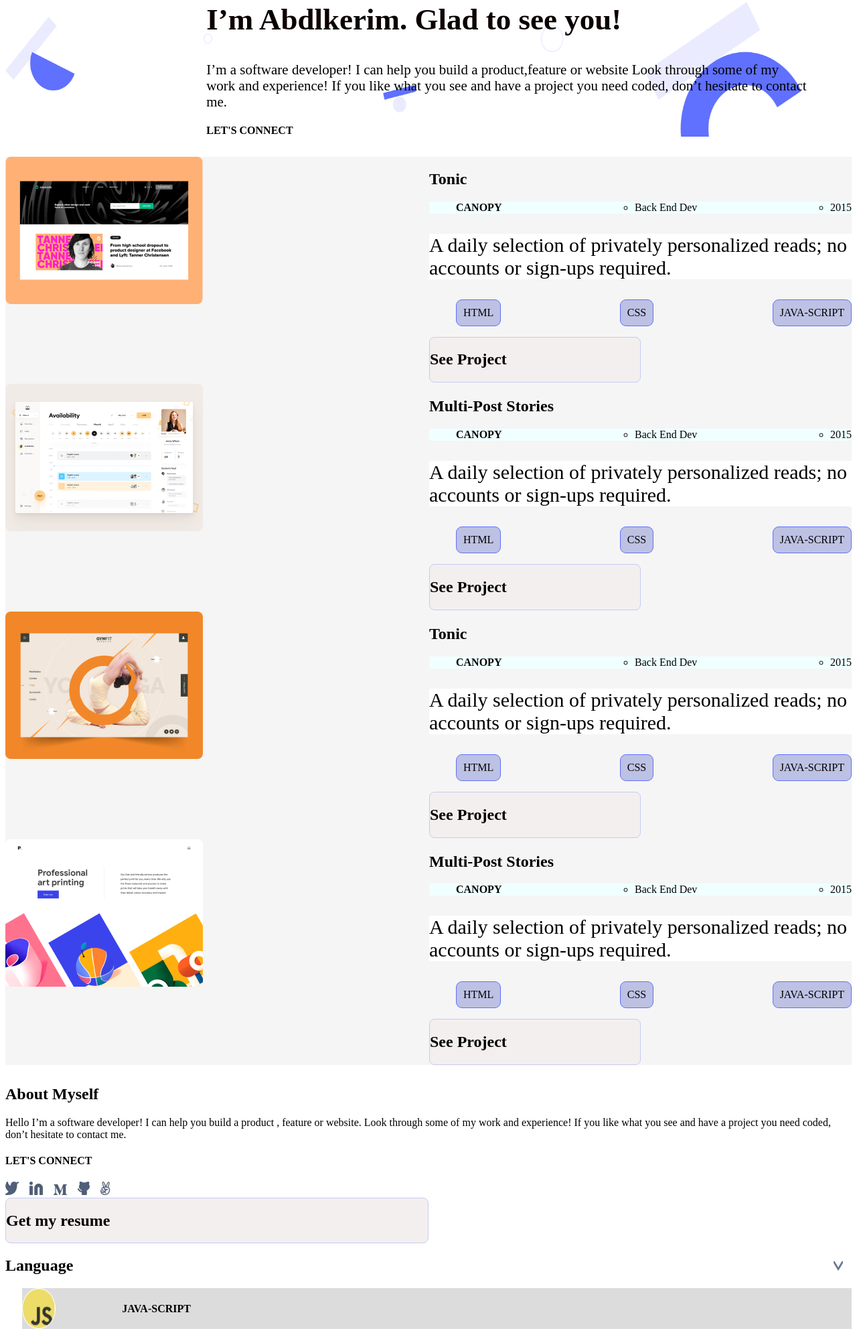
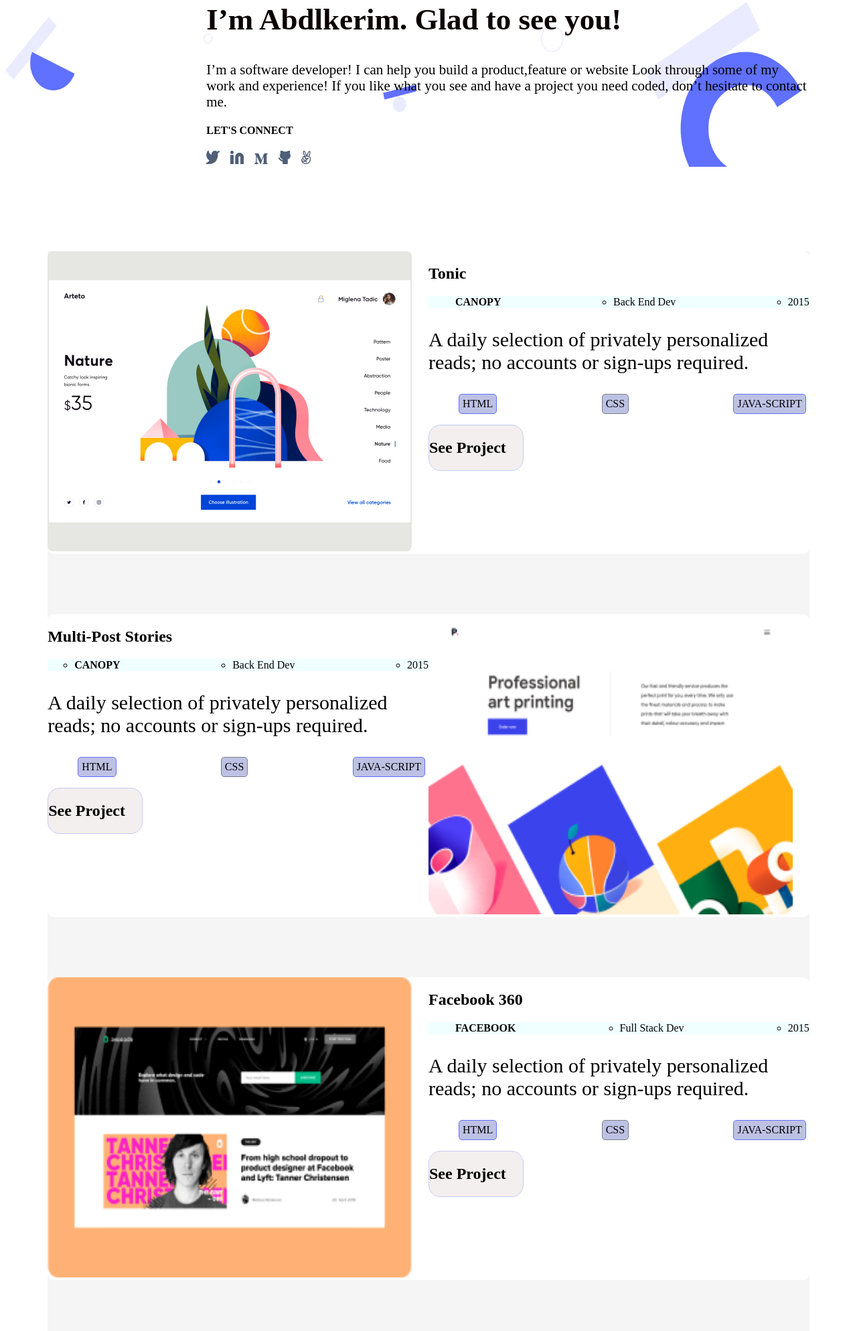
Before and after one commit to Abdlkerimshemsu/First_project_OnWeb, a website: page index.html in a window 1280 px wide. Shown: the part 265-2252 px from the top of the page at 67% size. Drawn offline with Linux system fonts and the light colour scheme.

Commit message:
about the email

```diff
--- a/a.js
+++ b/a.js
@@ -1,11 +1,40 @@
+/* document.addEventListener('DOMContentLoaded', () => {
+    const menuIcon = document.querySelector('.three');
+    const about = document.querySelector('.menus');
+    const menuItems = document.querySelectorAll('.menu_items li a');
+    const closeButton = document.querySelector('.menus .menu_items li:last-child a');
 
+    // Add event listener to the hamburger menu icon
+    menuIcon.addEventListener('click', () => {
+        menus.style.display = 'flex';
+    });
 
+    // Add event listeners to the menu options
+    menuItems.forEach((item) => {
+        item.addEventListener('click', () => {
+            menus.style.display = 'none';
+            // Display the corresponding content here
+        });
+    });
+
+    // Add event listener to the close button
+    closeButton.addEventListener('click', () => {
+        menus.style.display = 'none';
+    });
+    function showsidebar() {
+        const manus = document.querySelector('.manus')
+        manus.style.display = 'flex'
+    }
+}); */
 
 document.addEventListener('DOMContentLoaded', () => {
   const menuIcon = document.querySelector('.three');
   const menus = document.querySelector('.menus');
   const menuItems = document.querySelectorAll('.menu_items li a');
   const closeButton = document.querySelector('.Close-btn');
+  const form = document.querySelector('.nea');
+  const emailInput = document.querySelector('.ema');
+  const errorMessage = document.getElementById('error-message');
 
   // Function to show the menu
   function showMenu() {
@@ -15,6 +44,17 @@
   // Function to hide the menu
   function hideMenu() {
     menus.style.display = 'none';
+  }
+
+  // Function to validate the email
+  function validateEmail(event) {
+    if (emailInput.value !== emailInput.value.toLowerCase()) {
+      errorMessage.textContent = 'Email must be in lowercase.';
+      errorMessage.style.color = 'white';
+      event.preventDefault();
+    } else {
+      errorMessage.textContent = '';
+    }
   }
 
   // Add event listener to the hamburger menu icon
@@ -33,4 +73,7 @@
 
   // Add event listener to the close button
   closeButton.addEventListener('click', hideMenu);
+
+  // Add event listener to the form on submit
+  form.addEventListener('submit', validateEmail);
 });
--- a/index.html
+++ b/index.html
@@ -7,12 +7,13 @@
         <meta charset="UTF-8">
         <meta name="viewport" content="width=device-width, initial-scale=1.0">
         <link rel="stylesheet" href="web.css">
+        <script src="a.js"></script>
         <title>My</title>
     </head>
 
 <body>
     <section>
-        <div class="both">
+        <div class="both" id="Portfolio">
             <div class="Logo">
                 <h1>My Logo</h1>
             </div>
@@ -27,14 +28,16 @@
                 </div>
                 <div class="menus">
                     <ul class="menu_items">
-                        <li><a href="#">Portfolio</a></li>&nbsp;&nbsp;
-                        <li><a href="#">About</a></li>&nbsp;&nbsp;
-                        <li><a href="#">Contact</a></li>&nbsp;&nbsp;
+                        <li><a href="#Portfolio">Portfolio</a></li>&nbsp;&nbsp;
+                        <li><a href="#About">About</a></li>&nbsp;&nbsp;
+                        <li><a href="#Contact">Contact</a></li>&nbsp;&nbsp;
+
+                        <li><a href="#" class="Close-btn">Close</a></li>
+
                     </ul>
                 </div>
             </nav>
         </div>
-
     </section>
     <section>
         <div class="w">
@@ -57,7 +60,19 @@
                 <div class="l">
                     <H4>LET'S CONNECT</H4>
                 </div>
+                <div class="hey">
+                    <a href="https://twitter.com" class="a" target="_blank" rel="noopener"> <img src="./image/1.png"
+                            alt="twitter"></a>&nbsp;&nbsp;&nbsp;
+                    <a href="https://www.linkedin.com" class="a" target="_blank" rel="noopener"> <img
+                            src="./image/2.png" alt="linkedlin"></a>&nbsp;&nbsp;&nbsp;
+                    <a href="https://medium.com/" class="a" target="_blank" rel="noopener"> <img src="./image/3.png"
+                            alt="medium"></a>&nbsp;&nbsp;&nbsp;
+                    <a href="https://github.com" class="a" target="_blank" rel="noopener"> <img src="./image/4.png"
+                            alt="github"></a>&nbsp;&nbsp;&nbsp;
+                    <a href="https://en.wikipedia.org/wiki/Angel" class="a" target="_blank" rel="noopener"> <img
+                            src="./image/5.png" alt="Angel"></a>&nbsp;&nbsp;&nbsp;
 
+                </div>
             </div>
         </div>
 
@@ -67,107 +82,12 @@
         <!-- the Large container -->
         <div class="Large_container">
             <!--the first part-->
-            <!--<div class="image_other_content">-->
+
+            <div class="image_other_content">
                 <!--for image-->
-
-            <div class="image_portfolio">
-                <img src="image/Snapshoot Portfolio (1).png" alt="">
+                <div class="image_portfolio3">
+                    <img src="image/Snapshoot Portfolio.png" alt="">
                 </div>
-            <!--for tonic and other-->
-            <div class="tonic_others">
-                <h1>Tonic</h1>
-                <!-- paragraph 1 for three things-->
-                <div class="para7">
-                    <Ul>
-                        <b>CANOPY</b>
-                        <Li>Back End Dev</LI>
-                        <LI>2015</LI>
-                    </Ul>
-                </div>
-                <!-- paragraph 2 for three things-->
-                <div class="para6">
-                    <p>
-                        A daily selection of privately
-                        personalized reads; no accounts or
-                        sign-ups required.
-                    </p>
-                </div>
-
-                <!-- html css java-script-->
-                <div class="HCJ">
-                    <ul>
-                        <div class="HTML">
-                            <li>HTML</li>
-                        </div>
-                        <div class="CSS">
-                            <li>CSS</li>
-                        </div>
-                        <div class="JAVA-SCRIP">
-                            <li>JAVA-SCRIPT</li>
-                        </div>
-                    </ul>
-
-                </div>
-
-                <!--</div>-->
-                <!-- see project-->
-                <div class="see_project">
-                    <h1>See Project</h1>
-                </div>
-            </div>
-            <!-- the second part-->
-            <!-- <div class="image_other_content2">-->
-            <div class="image_portfolio2">
-                <img src="image/Snapshoot Portfolio (2).png" alt="">
-            </div>
-            <!-- the multi and other paragragh-->
-            <div class="mult-other">
-                <h1>
-                    Multi-Post Stories
-                </h1>
-                <!--CANOPY AND OTHER-->
-                <div class="para7">
-                    <Ul>
-                        <b>CANOPY</b>
-                        <Li>Back End Dev</LI>
-                        <LI>2015</LI>
-                    </Ul>
-                </div>
-                <!--paragraph 2.2-->
-                <div class="para6">
-                    <p>
-                        A daily selection of privately personalized reads; no accounts or sign-ups required.
-                    </p>
-                </div>
-
-                <!-- html css java-script-->
-                <div class="HCJ">
-                    <ul>
-                        <div class="HTML">
-                            <li>HTML</li>
-                        </div>
-                        <div class="CSS">
-                            <li>CSS</li>
-                        </div>
-                        <div class="JAVA-SCRIP">
-                            <li>JAVA-SCRIPT</li>
-                        </div>
-                    </ul>
-
-                </div>
-                <!-- see project-->
-                <div class="see_project">
-                    <h1>See Project</h1>
-                </div>
-            </div>
-            <!--</div>-->
-
-            <!--the third part-->
-            <!--<div class="image_other_content">-->
-            <div class="image_portfolio3">
-                <img src="image/Snapshoot Portfolio (3).png" alt="">
-            </div>
-
                 <!--for tonic and other-->
                 <div class="tonic_others">
                     <h1>Tonic</h1>
@@ -210,12 +130,13 @@
                         <h1>See Project</h1>
                     </div>
                 </div>
-            <!--</div>-->
-            <!-- the fourth part-->
-            <!--<div class="image_other_content2">-->
-            <div class="image_portfolio2">
-                <img src="image/Snapshoot Portfolio (4).png" alt="">
             </div>
+
+
+
+            <!-- the second part-->
+            <div class="image_other_content2">
+
                 <!-- the multi and other paragragh-->
                 <div class="mult-other">
                     <h1>
@@ -224,9 +145,109 @@
                     <!--CANOPY AND OTHER-->
                     <div class="para7">
                         <Ul>
-                        <b>CANOPY</b>
+                            <li> <b>CANOPY</b></li>
                             <Li>Back End Dev</LI>
                             <LI>2015</LI>
+                        </Ul>
+                    </div>
+                    <!--paragraph 2.2-->
+                    <div class="para6">
+                        <p>
+                            A daily selection of privately personalized reads; no accounts or sign-ups required.
+                        </p>
+                    </div>
+
+                    <!-- html css java-script-->
+                    <div class="HCJ">
+                        <ul>
+                            <div class="HTML">
+                                <li>HTML</li>
+                            </div>
+                            <div class="CSS">
+                                <li>CSS</li>
+                            </div>
+                            <div class="JAVA-SCRIP">
+                                <li>JAVA-SCRIPT</li>
+                            </div>
+                        </ul>
+
+                    </div>
+                    <!-- see project-->
+                    <div class="see_project">
+                        <h1>See Project</h1>
+                    </div>
+                </div>
+                <div class="image_portfolio3">
+                    <img src="image/Snapshoot Portfolio (4).png" alt="">
+                </div>
+            </div>
+
+            <!--the third part-->
+            <div class="image_other_content">
+                <div class="image_portfolio3">
+                    <img src="image/Snapshoot Portfolio (1).png" alt="Snapshot of my portfolio">
+
+                </div>
+
+                <!--for tonic and other-->
+                <div class="tonic_others">
+                    <h1>Facebook 360</h1>
+                    <!-- paragraph 1 for three things-->
+                    <div class="para7">
+                        <Ul>
+                            <b>FACEBOOK</b>
+                            <Li>Full Stack Dev</LI>
+                            <LI>2015</LI>
+                        </Ul>
+                    </div>
+                    <!-- paragraph 2 for three things-->
+                    <div class="para6">
+                        <p>
+                            A daily selection of privately
+                            personalized reads; no accounts or
+                            sign-ups required.
+                        </p>
+                    </div>
+
+                    <!-- html css java-script-->
+                    <div class="HCJ">
+                        <ul>
+                            <div class="HTML">
+                                <li>HTML</li>
+                            </div>
+                            <div class="CSS">
+                                <li>CSS</li>
+                            </div>
+                            <div class="JAVA-SCRIP">
+                                <li>JAVA-SCRIPT</li>
+                            </div>
+                        </ul>
+
+                    </div>
+
+
+                    <!-- see project-->
+                    <div class="see_project">
+                        <h1>See Project</h1>
+                    </div>
+                </div>
+            </div>
+
+
+            <!-- the fourth part-->
+            <div class="image_other_content2">
+
+                <!-- the multi and other paragragh-->
+                <div class="mult-other">
+                    <h1>
+                        Uber Navigation
+                    </h1>
+                    <!--CANOPY AND OTHER-->
+                    <div class="para7">
+                        <Ul>
+                            <b>Uber</b>
+                            <Li>Lead Developer</LI>
+                            <LI>2018</LI>
                         </Ul>
                     </div>
                     <!--paragraph 4.2-->
@@ -256,13 +277,15 @@
                         <h1>See Project</h1>
                     </div>
                 </div>
+                <div class="image_portfolio3">
+                    <img src="image/Snapshoot Portfolio (2).png" alt="">
                 </div>
-
-
+            </div>
+        </div>
         <!-- the fifth -->
-        <!--<div class="Long">-->
+        <div class="Long" id="About">
             <!--ABOUT-->
-        <!--<div class="About_myself">-->
+            <div class="About_myself">
                 <h1>About Myself</h1>
                 <P>Hello I’m a software developer! I can help you build a product ,
                     feature or website. Look through some of my work and
@@ -275,13 +298,16 @@
                         <H4>LET'S CONNECT</H4>
                     </div>
                     <div class="hey">
-                <a href="https://twitter.com" class="a"> <img src="./image/1.png" alt="twitter"></a>&nbsp;&nbsp;&nbsp;
-                <a href="https://www.linkedin.com" class="a"> <img src="./image/2.png"
-                        alt="linkedlin"></a>&nbsp;&nbsp;&nbsp;
-                <a href="https://medium.com/" class="a"> <img src="./image/3.png" alt="medium"></a>&nbsp;&nbsp;&nbsp;
-                <a href="https://github.com" class="a"> <img src="./image/4.png" alt="github"></a>&nbsp;&nbsp;&nbsp;
-                <a href="https://en.wikipedia.org/wiki/Angel" class="a"> <img src="./image/5.png"
-                        alt="Angel"></a>&nbsp;&nbsp;&nbsp;
+                        <a href="https://twitter.com" class="a" target="_blank" rel="noopener"> <img src="./image/1.png"
+                                alt="twitter"></a>&nbsp;&nbsp;&nbsp;
+                        <a href="https://www.linkedin.com" class="a" target="_blank" rel="noopener"> <img
+                                src="./image/2.png" alt="linkedlin"></a>&nbsp;&nbsp;&nbsp;
+                        <a href="https://medium.com/" class="a" target="_blank" rel="noopener"> <img src="./image/3.png"
+                                alt="medium"></a>&nbsp;&nbsp;&nbsp;
+                        <a href="https://github.com" class="a" target="_blank" rel="noopener"> <img src="./image/4.png"
+                                alt="github"></a>&nbsp;&nbsp;&nbsp;
+                        <a href="https://en.wikipedia.org/wiki/Angel" class="a" target="_blank" rel="noopener"> <img
+                                src="./image/5.png" alt="Angel"></a>&nbsp;&nbsp;&nbsp;
 
                     </div>
                 </div>
@@ -293,13 +319,14 @@
 
 
 
-
+            </div>
             <!--language and htcss-->
             <div class="ht_cs_js">
                 <div class="language">
                     <h2>Language</h2>
                     <img src="image/Disabled.png" alt="">
                 </div>
+
                 <!--js_ht_cs-->
                 <div class="J_H_C">
                     <DIv class="JS">
@@ -336,10 +363,12 @@
                 </div>
 
             </div>
+        </div>
 
 
+    </section>
     <!--contact -->
-        <div class="contact">
+    <div class="contact" id="Contact">
         <div class="head">
             <h1>Contact me</h1>
         </div>
@@ -353,13 +382,17 @@
             <input type="hidden" name="access_key" value="5e004b7a-5677-4cf6-82a8-a0ddd64f3a84">
             <!-- Add the name attribute to your input elements -->
             <input type="text" name="user_name" class="nme" placeholder="Enter your name" required>
-                <input type="email" name="user_email" class="ema" placeholder="Enter your email" required>
+            <input type="email" id="user_email" name="user_email" class="ema" placeholder="Enter your email" required>
+
             <textarea name="user_message" class="area" placeholder="Say something" required></textarea>
+
             <button type="submit" class="btn">Get in touch</button>
+            <div id="error-message" class="error-message"></div>
         </form>
 
     </div>
-        </div>
 
-    </section>
 </body>
+
+
+</html>
--- a/web.css
+++ b/web.css
@@ -1,3 +1,8 @@
+.image_portfolio3:hover {
+  transform: scale(1.2);
+  transition-duration: 2.5s;
+}
+
 .Logo {
   color: blue;
 }
@@ -14,6 +19,7 @@
   background-image: url(image/pc2.png);
   background-size: cover;
   margin-right: 5%;
+  margin-bottom: 10%;
 }
 
 .both {
@@ -56,8 +62,28 @@
 }
 
 @media only screen and (max-width: 668px) {
+  .menus {
+    display: none;
+    flex-direction: column;
+    width: 100%;
+    position: absolute;
+    top: 0;
+    left: 0;
+    background-color: white;
+    z-index: 1;
+  }
+
   .menu_items {
-    display: none;
+    display: flex;
+    flex-direction: column;
+    align-items: center;
+    padding: 0;
+    margin-top: 60px;
+  }
+
+  .menu_items li {
+    width: 100%;
+    text-align: center;
   }
 
   .w {
@@ -68,22 +94,48 @@
 
 @media only screen and (min-width: 700px) {
   .Large_container {
-    background-color: white;
-    grid-template-columns: 1fr 1fr;
-    margin: 0%;
-    padding: 0%;
-    gap: 2px;
+    display: grid;
+    grid-template-columns: 1;
+    margin: 5%;
+
+    .contact {
+      padding: 0%;
+      margin: 0%;
+    }
+
+    .image_other_content {
+      display: grid;
+      grid-template-columns: 1fr 1fr;
+    }
+
+    .image_other_content2 {
+      display: grid;
+      grid-template-columns: 1fr 1fr;
+    }
   }
 
-  .contact {
-    padding: 0%;
-    margin: 0%;
+  .Long {
+    display: grid;
+    grid-template-columns: 1fr 1fr;
+    margin: 5%;
   }
+}
 
-  .image_other_content {
-    margin: 0%;
-    padding: 0%;
-  }
+
+.image_portfolio3 img {
+  width: 544px;
+  height: 448px;
+  top: 24px;
+  left: 590px;
+  gap: 0;
+  border-radius: 8px 0 0 0;
+  opacity: 1;
+  /* Set opacity to 1 to make the image visible */
+}
+
+.image_portfolio3:hover img {
+  transform: scale(1.2);
+  transition-duration: 2.5s;
 }
 
 .Large_container {
@@ -94,17 +146,10 @@
 }
 
 .image_other_content {
-  justify-content: center;
   background-color: white;
   margin-bottom: 90px;
   border: 0 solid #6070ff;
   border-radius: 9px;
-  margin-left: 10%;
-  margin-right: 10%;
-}
-
-.image_portfolio {
-  justify-content: center;
 }
 
 .para6 {
@@ -118,32 +163,32 @@
   list-style-type: none;
 }
 
+.HTML,
+.CSS,
+.JAVA-SCRIP {
+  background-color: #bdc1e3;
+  padding: 5px;
+  border-radius: 5px;
+  margin: 0 5px;
+}
+
 .HTML {
-  background-color: #bdc1e3;
-  border: 1px solid #6070ff;
-  border-radius: 9px;
-  padding: 10px;
+  border: 0.1px solid #6070ff;
 }
 
 .CSS {
-  background-color: #bdc1e3;
-  border: 1px solid #6070ff;
-  border-radius: 9px;
-  padding: 10px;
+  border: 0.3px solid #7e7f87;
 }
 
 .JAVA-SCRIP {
-  background-color: #bdc1e3;
   border: 1px solid #6070ff;
-  border-radius: 9px;
-  padding: 10px;
 }
 
 .see_project {
   background-color: rgb(244, 239, 239);
   border: 1px solid #c6cbf4;
-  border-radius: 8px;
-  margin-right: 50%;
+  border-radius: 18px;
+  margin-right: 75%;
 }
 
 .image_other_content2 {
@@ -151,8 +196,6 @@
   margin-bottom: 90px;
   border: 0 solid whitesmoke;
   border-radius: 9px;
-  margin-left: 10%;
-  margin-right: 10%;
 }
 
 .para7 ul {
@@ -165,8 +208,6 @@
 .Long {
   border: 0.1px solid #4d4e55;
   border-radius: 9px;
-  margin-left: 10%;
-  margin-right: 10%;
   background-color: white;
 }
 
@@ -208,6 +249,7 @@
   border-top-left-radius: 80px;
   justify-content: center;
   align-items: center;
+  margin: 5%;
 }
 
 .head {
@@ -268,3 +310,8 @@
 .btn--primary:hover {
   background: #6070ff;
 }
+
+.error-message {
+  color: rgb(12, 231, 74);
+  margin-bottom: 10px;
+}
```
Also changed, not shown: Snapshoot Portfolio (1).png (added). Lines whose indentation alone changed are shown as unchanged.
